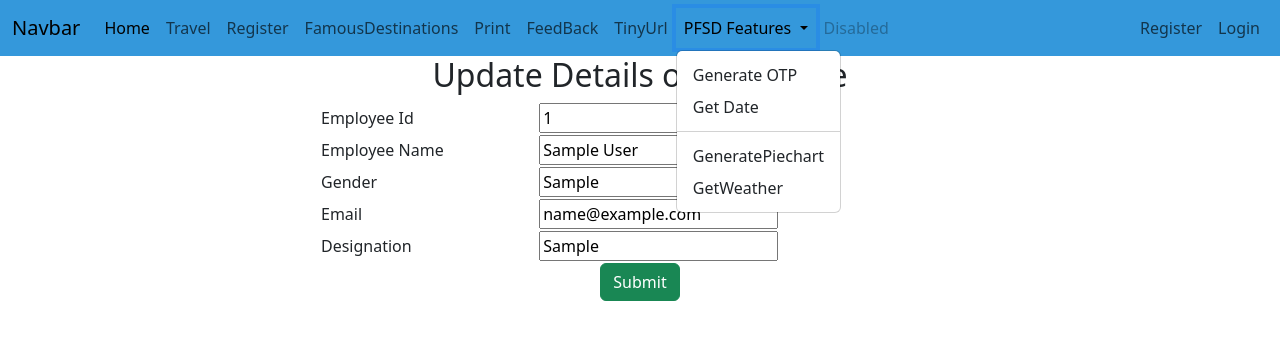
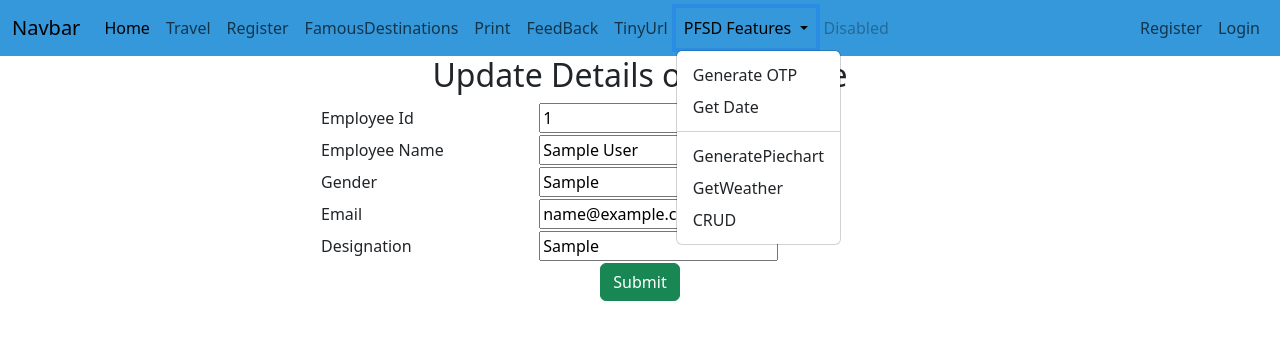
Before and after one commit to klu2200033161/TTM, a Django app: page /app/edit/1 in a window 1280 px wide, after a click on "PFSD Features". Shown: the top 356 px of the page. Run offline with Django 5.2, Linux system fonts and the light colour scheme; tables that the repository leaves empty hold one stand-in row (values such as "Sample post").

Commit message:
Small change

```diff
--- a/templates/Navbar.html
+++ b/templates/Navbar.html
@@ -48,6 +48,7 @@
             <li><hr class="dropdown-divider"></li>
             <li><a class="dropdown-item" href="{% url 'pie_chart' %}">GeneratePiechart</a></li>
             <li><a class="dropdown-item" href="{% url 'weather' %}">GetWeather</a></li>
+              <li><a class="dropdown-item" href="{% url 'app' %}">CRUD</a></li>
           </ul>
         <li class="nav-item">
           <a class="nav-link disabled" aria-disabled="true">Disabled</a>
```
